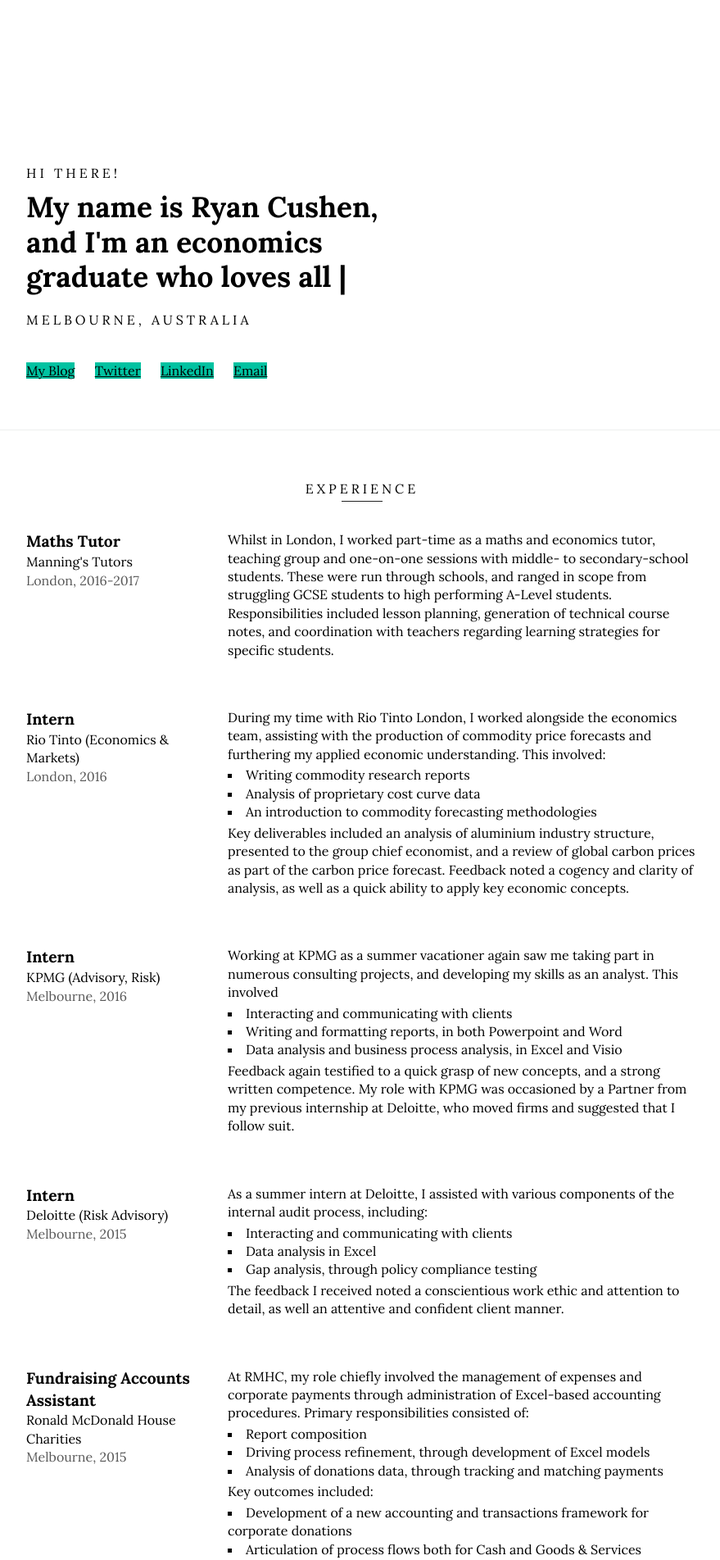
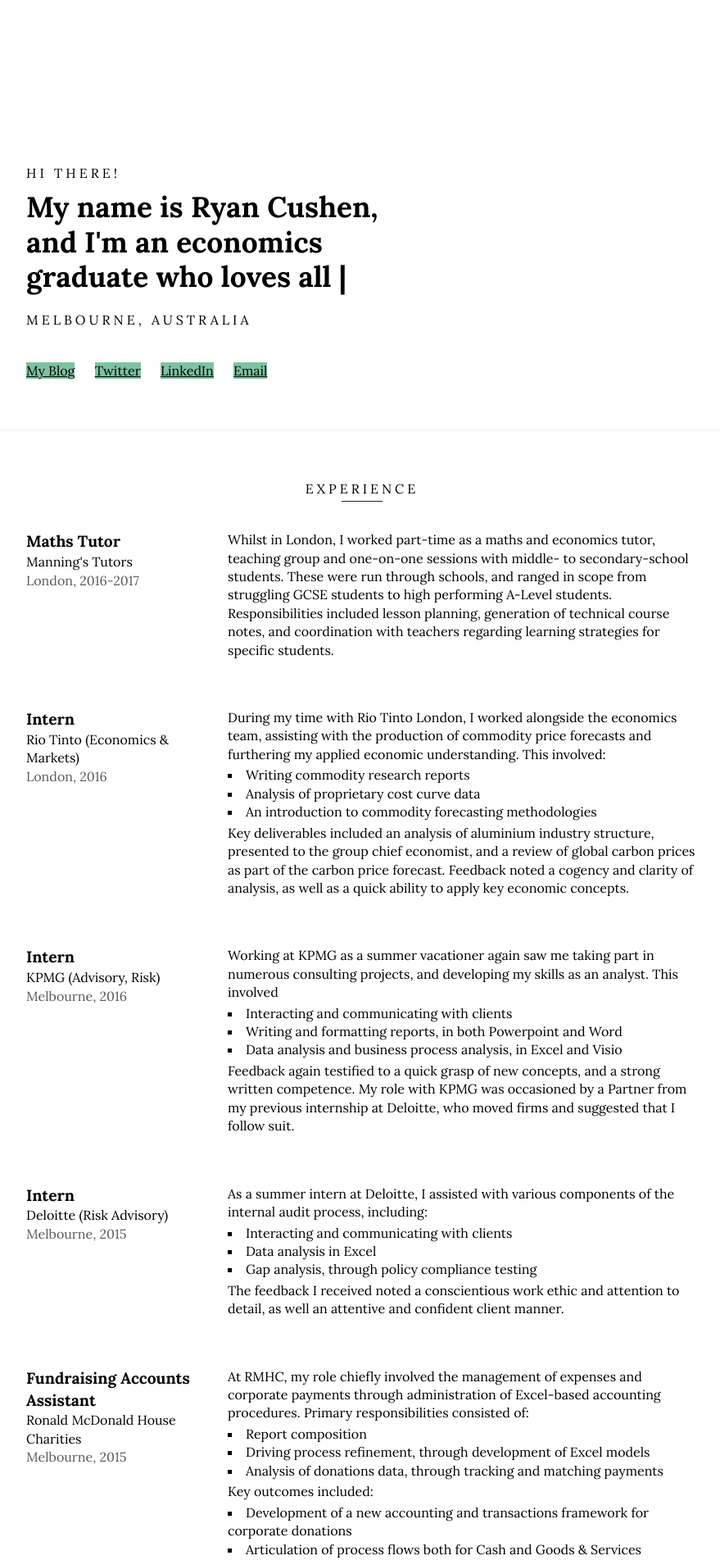
Before and after one commit to rcushen/resume, a Jekyll site: the page built from 17618f01a3a21b911c925bcb525a1d21abd30673/index.html, in a window 1280 px wide. Shown: the top 1903 px of the page at 82% size, without its empty margins (198-1077 px from the left). Built offline with Jekyll 4.4.1, drawn with Linux system fonts in a browser that asks for light colours.

Commit message:
Small update

```diff
--- a/_sass/_resume.scss
+++ b/_sass/_resume.scss
@@ -52,14 +52,14 @@ ul {
 
 a {
     color: black!important;
-    background: rgba(1, 194, 161, 1);
+    background: rgba(126, 194, 161, 1);
     /* background: rgba(245, 215, 110, .5); */
     transition: all linear .2s;
 
 }
 
     a:hover {
-        background: rgba(126, 194, 161, 0.5);
+        background: rgba(126, 194, 161, 0.8);
         /* background: rgba(245, 215, 110, 1); */
         text-decoration: none;
     }
```
